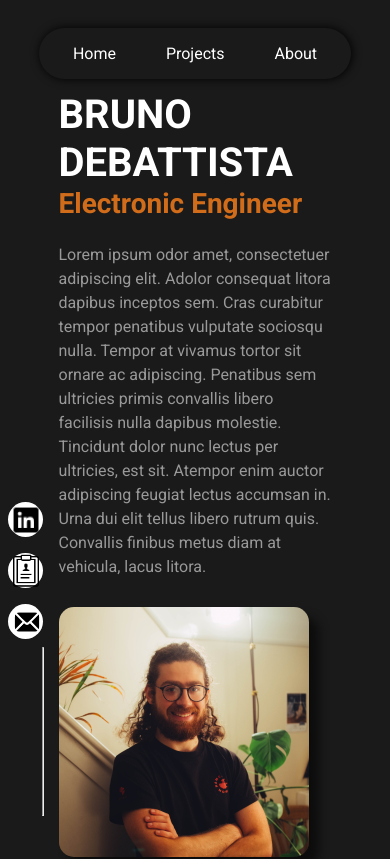
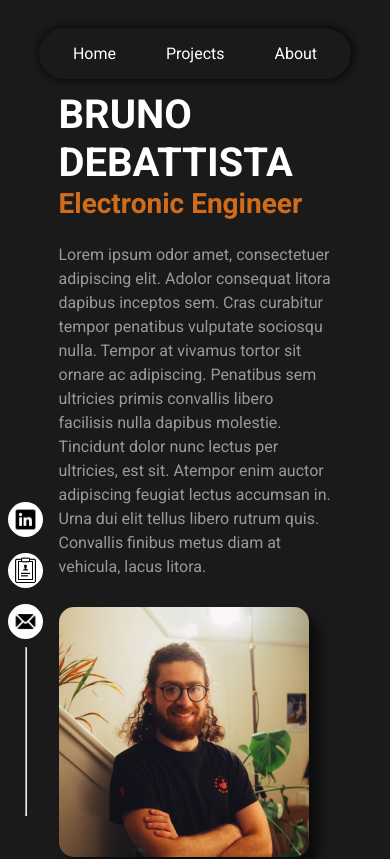
Before and after one commit to XylarCL/BrunosWebsite, a React (Vite) app: page / in a window 390 px wide. Shown: the top 859 px of the page. Built offline with nearby package versions, Linux system fonts and the light colour scheme.

Commit message:
Added resized animation for email sidebar. Added animation to contact button on hero section.

```diff
--- a/src/styles/styles.css
+++ b/src/styles/styles.css
@@ -100,28 +100,25 @@ header {
   margin: var(--margin-xs);
 }
 
+.sideHeader-VR {
+  height: 20vh;
+  width: 1px;
+  margin-left: 35px;
+}
+
 .email {
-  position: relative;
   transition: width 1s;
+  text-decoration: none;
 }
 
 .email span {
   overflow: hidden;
+  color: black;
 }
 
 .email:is(:hover, :active, :focus) {
   width: 100%;
-}
-
-.email img {
-  float: left;
-  margin-right: 5px;
-}
-
-.sideHeader-VR {
-  height: 20vh;
-  width: 1px;
-  margin-left: 35px;
+  text-decoration: none;
 }
 /*#endregion*/
 
@@ -162,7 +159,13 @@ header {
   border-radius: 15px;
   margin-top: min(8vw,var(--margin-xxl));
   display: inline-block;
-  z-index: -1;
+  transition: all 1s;
+}
+
+.heroSection-CTAButton:is(:hover, :active, :focus) {
+  transform: scale(1.05);
+  background-color: var(--colour-accent);
+  transition: all 1s;
 }
 
 .heroSection-img {
@@ -283,7 +286,6 @@ header {
     position: fixed;
     left: 0;
     bottom: var(--margin-xl);
-    align-items: center;
   }
 
   .heroSection {
@@ -320,9 +322,18 @@ header {
 
 @media (max-width: 480px) {
   .sideHeader-content {
+    height: 35px;
+    width: 35px;
+  }
+
+  .sideHeader-img  {
     padding: var(--margin-xxs);
     height: 35px;
     width: 35px;
+  }
+
+  .sideHeader-VR {
+    margin-left: 25px;
   }
 
   .heroSection-img {
```
